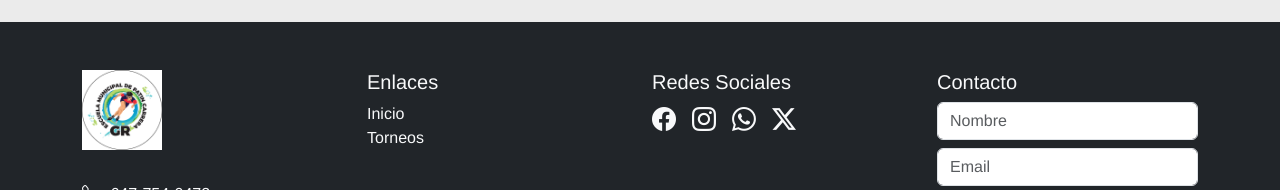
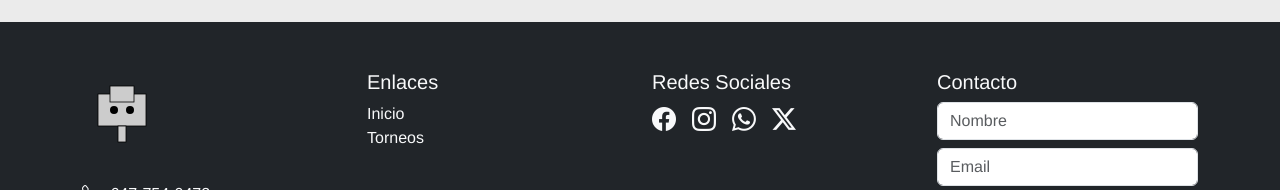
Before and after one commit to gastonmanzur/patincarreraGR, a React (Vite) app in the folder frontend-auth/: page / in a window 1280 px wide. Shown: the part 610-800 px from the top of the page. Built offline with nearby package versions, Linux system fonts and the light colour scheme; no server answers.

Commit message:
feat: add club logo to footer

```diff
--- a/frontend-auth/src/components/Footer.jsx
+++ b/frontend-auth/src/components/Footer.jsx
@@ -53,7 +53,7 @@
               onClick={togglePinned}
               style={{ cursor: 'pointer' }}
             >
-              <img src="/vite.svg" alt="Logo" width="80" height="80" className="mb-3" />
+              <img src="/robot.svg" alt="Logo" width="80" height="80" className="mb-3" />
               {historyVisible && (
                 <div className="history-bubble">
                   <p className="mb-0 small">
```
Also changed, not shown: frontend-auth/public/robot.svg (added).
